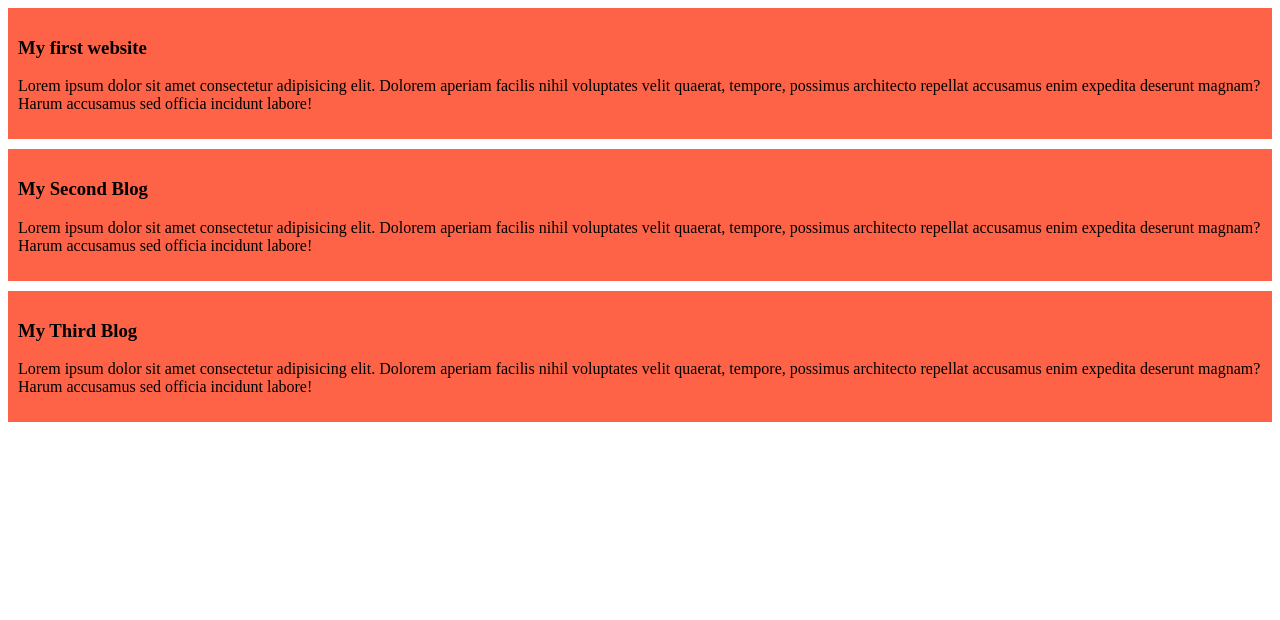
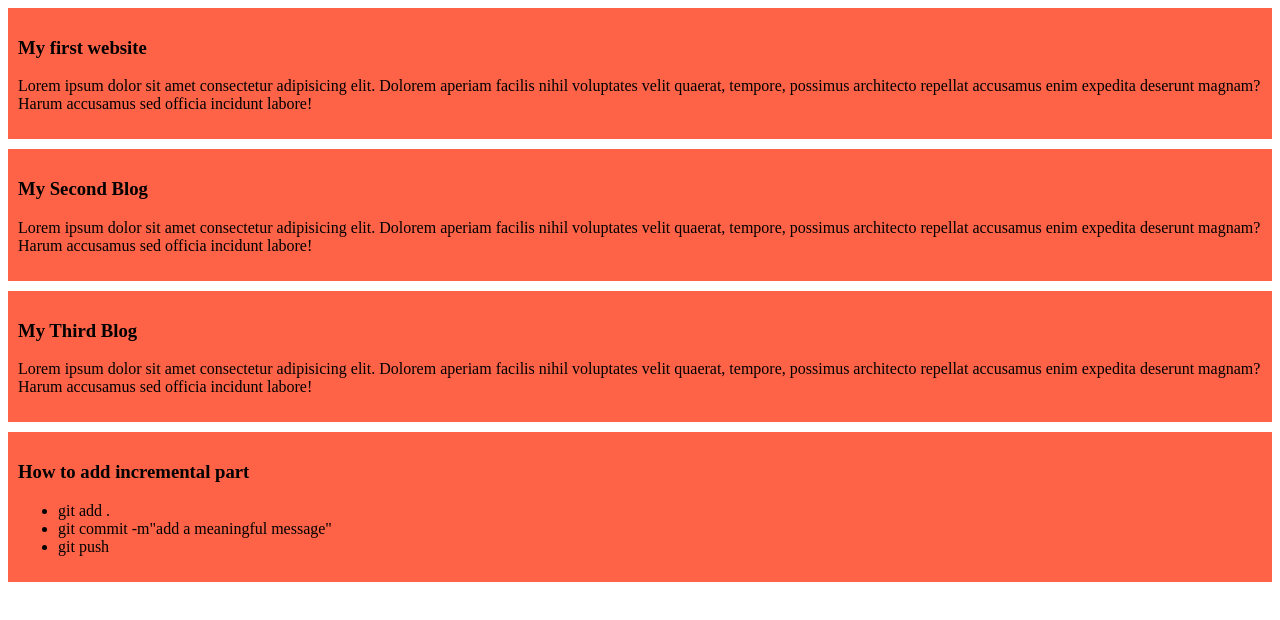
Before and after one commit to shajid-1/my-simple-website, a plain HTML site: page index.html in a window 1280 px wide. Drawn offline with Linux system fonts and the light colour scheme.

Commit message:
added a list to push code

```diff
--- a/index.html
+++ b/index.html
@@ -19,5 +19,13 @@
         <h3>My Third Blog</h3>
         <p>Lorem ipsum dolor sit amet consectetur adipisicing elit. Dolorem aperiam facilis nihil voluptates velit quaerat, tempore, possimus architecto repellat accusamus enim expedita deserunt magnam? Harum accusamus sed officia incidunt labore!</p>
     </div>
+    <div>
+        <h3>How to add incremental part</h3>
+        <ul>
+            <li>git add .</li>
+            <li>git commit -m"add a meaningful message"</li>
+            <li>git push</li>
+        </ul>
+    </div>
 </body>
 </html>
```
